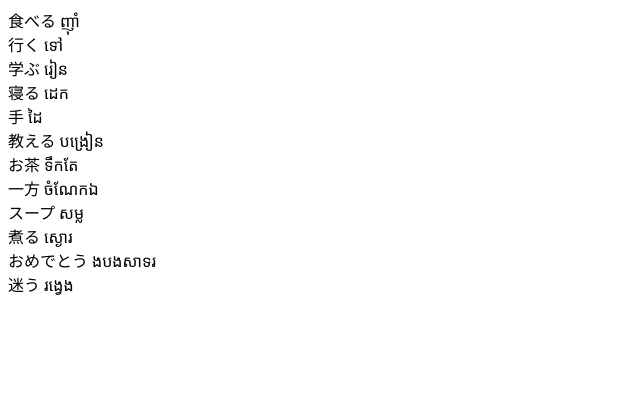
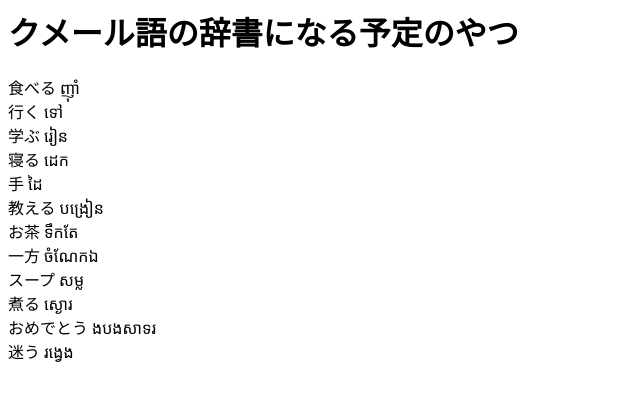
Before and after one commit to PJBerri/khmer, a plain HTML site: page index.html in a window 1280 px wide. Shown: the whole page, without its empty margins (0-640 px from the left). Drawn offline with Linux system fonts and the light colour scheme.

Commit message:
Update index.html

```diff
--- a/index.html
+++ b/index.html
@@ -1,6 +1,8 @@
 <html>
 
 <body>
+<h1>クメール語の辞書になる予定のやつ</h1>
+
     <p>
         食べる
         ញ៊ាំ<br />
```
